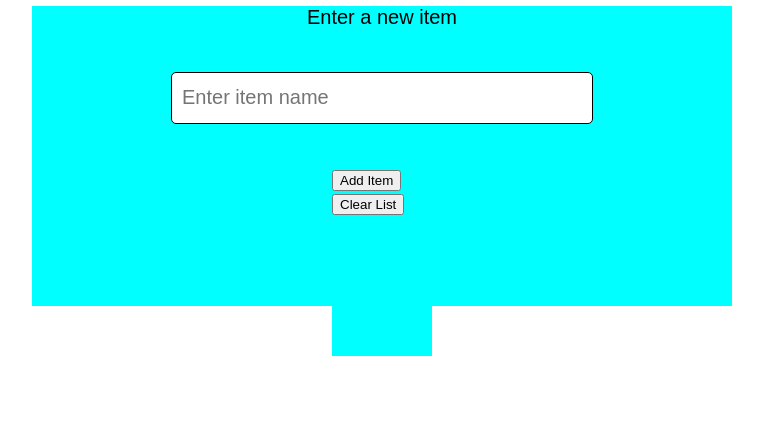
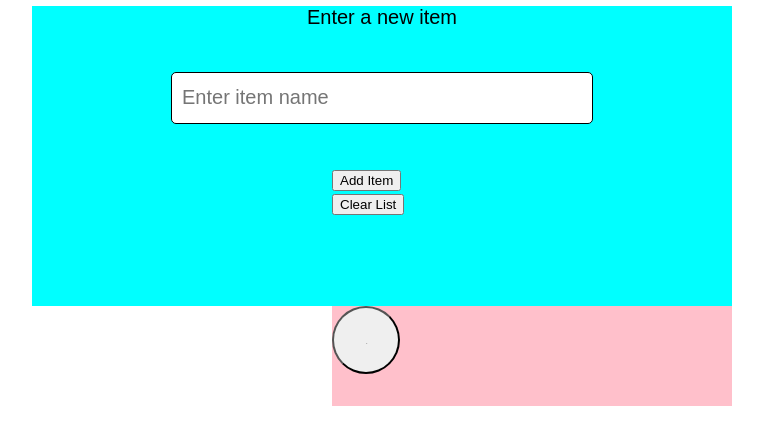
Before and after one commit to Adembenzineb/Shopping-list, a plain HTML site: page index.html in a window 1280 px wide. Both pictures are taken after a click on the button "Add Item". Shown: the part 101-546 px from the top of the page, without its empty margins (258-1021 px from the left). Drawn offline with Linux system fonts and the light colour scheme.

Commit message:
Adding some css

```diff
--- a/script.js
+++ b/script.js
@@ -7,18 +7,18 @@ function Add() {
 
 
     new_item = document.createElement("div")
-    new_item.classList.Add("item")
+    new_item.classList.add("item")
     new_item.style["backgroundColor"] ="pink"
     div.appendChild(new_item)
 
     button = document.createElement("input")
-    button.classList.Add("remove")
+    button.classList.add("remove")
     button.setAttribute("type","button")
     button.setAttribute("value","-")
     new_item.appendChild(button)
 
     text = document.createElement("p");
-    text.classlist.Add("Shop")
+    text.classlist.add("Shop")
     text.textContent = input;
     new_item.appendChild(text)
 
--- a/style.css
+++ b/style.css
@@ -1,4 +1,4 @@
-body{
+body,.items{
     display: flex;
     flex-direction: column;
     align-items: center;
@@ -27,3 +27,21 @@ div{
     height: 50px;
     background-color: aqua;
 }
+.item{
+    width: 400px;
+    height: 100px;
+    display: flex;
+    flex-direction: row;
+    gap: 40px;
+
+}
+.remove{
+    height: 50px;
+    width: 50px;
+    padding: 2rem;
+    font-size: 4px;
+    border-radius: 5rem;
+}
+.Shop{
+    color: blue;
+}
```
